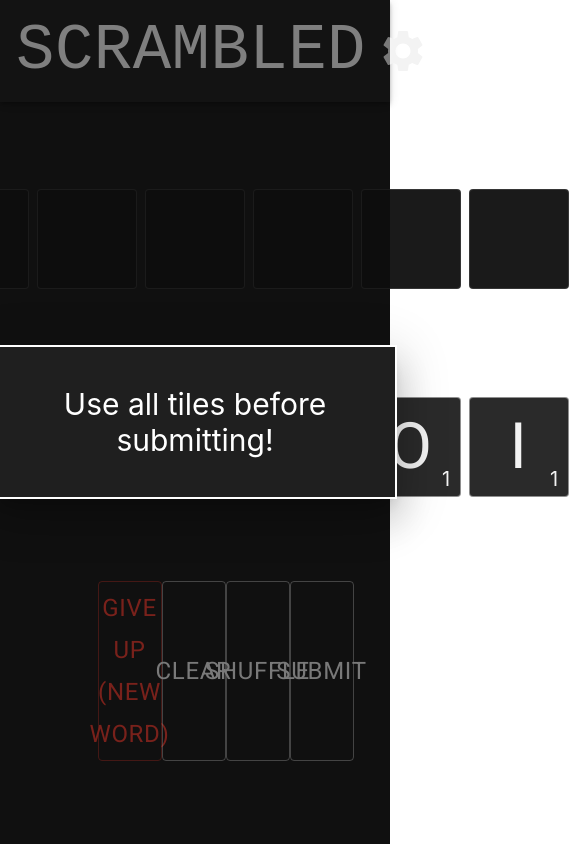
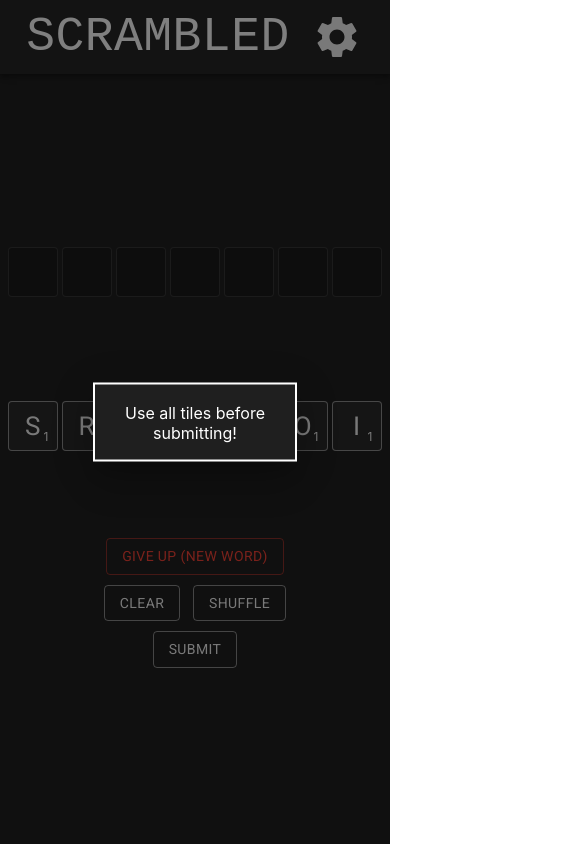
Before and after one commit to craneppeakare/scrambled, a React (Create React App) app: page / in a window 390 px wide. Both pictures are taken after a click on the button "SUBMIT". Shown: the whole page, 573 px wide, since content can reach past the window. Built offline with nearby package versions, Linux system fonts and the light colour scheme.

Commit message:
added responsive ui for mobile screens, its not pretty

```diff
--- a/src/Components/ButtonControls.tsx
+++ b/src/Components/ButtonControls.tsx
@@ -1,11 +1,22 @@
-import { Button } from "@mui/material";
+import { Button, useMediaQuery } from "@mui/material";
 import ModalButton from "./ModalButton";
 import SubmitModalButton from "./SubmitModalButton";
 import CSS from "csstype";
 import { shuffleRack } from "./Rack";
 
 const styles: CSS.Properties = {
+  fontSize: "24px",
+  margin: "5px",
+};
+
+const mobileStyles: CSS.Properties = {
+  fontSize: "14px",
+  margin: "5px",
+};
+
+const rowStyles: CSS.Properties = {
   display: "flex",
+  flexWrap: "wrap",
   width: "100%",
   justifyContent: "space-around",
 };
@@ -38,9 +49,10 @@ export default function ButtonControls({
     setRackState(newRack);
     setSelectionState([null, null, null, null, null, null, null]);
   }
+  const isMobile = useMediaQuery("(max-width:800px)");
 
   return (
-    <div style={styles}>
+    <div style={rowStyles}>
       <ModalButton
         modalText={"The answer(s): " + answerKeyState.join(", ")}
         closeEffect={() => getNewWord()}
@@ -51,14 +63,14 @@ export default function ButtonControls({
       </ModalButton>
       <Button
         variant="outlined"
-        style={{ fontSize: "24px" }}
+        style={isMobile ? mobileStyles : styles}
         onClick={clearSelection}
       >
         Clear
       </Button>
       <Button
         variant="outlined"
-        style={{ fontSize: "24px" }}
+        style={isMobile ? mobileStyles : styles}
         onClick={() => setRackState(shuffleRack(rackState))}
       >
         Shuffle
--- a/src/Components/ModalButton.tsx
+++ b/src/Components/ModalButton.tsx
@@ -2,7 +2,17 @@ import { PropsWithChildren, useState } from "react";
 import CSS from "csstype";
 import Button from "@mui/material/Button";
 import Modal from "@mui/material/Modal";
-import { Box } from "@mui/material";
+import { Box, useMediaQuery } from "@mui/material";
+
+const styles: CSS.Properties = {
+  fontSize: "24px",
+  margin: "5px",
+};
+
+const mobileStyles: CSS.Properties = {
+  fontSize: "14px",
+  margin: "5px",
+};
 
 const modalStyles: CSS.Properties = {
   position: "absolute" as "absolute",
@@ -25,6 +35,27 @@ const modalStyles: CSS.Properties = {
   fontSize: "30px",
 };
 
+const mobileModalStyles: CSS.Properties = {
+  position: "absolute" as "absolute",
+  top: "50%",
+  left: "50%",
+  transform: "translate(-50%, -50%)",
+  height: "75px",
+  width: "200px",
+  backgroundColor: "#1f1f1f",
+  border: "solid",
+  borderWidth: "2px",
+  borderColor: "white",
+  boxShadow: "24",
+
+  display: "flex",
+  alignItems: "center",
+  justifyContent: "center",
+  textAlign: "center",
+  color: "white",
+  fontSize: "16px",
+};
+
 interface ModalButtonProps extends PropsWithChildren<any> {
   modalText: string;
   closeEffect?: () => any;
@@ -40,13 +71,14 @@ export default function ModalButton({
   children,
 }: ModalButtonProps) {
   const [modalOpen, setModalOpen] = useState(false);
+  const isMobile = useMediaQuery("(max-width:800px)");
   return (
     <>
       <Button
         variant="outlined"
         aria-label={ariaLabel}
         color={color}
-        style={{ fontSize: "24px" }}
+        style={isMobile ? mobileStyles : styles}
         onClick={() => setModalOpen(true)}
       >
         {children}
@@ -59,7 +91,7 @@ export default function ModalButton({
         }}
         aria-labelledby={ariaLabel}
       >
-        <Box sx={modalStyles}>{modalText}</Box>
+        <Box sx={isMobile ? mobileModalStyles : modalStyles}>{modalText}</Box>
       </Modal>
     </>
   );
--- a/src/Components/NavBar.tsx
+++ b/src/Components/NavBar.tsx
@@ -6,7 +6,7 @@ const titleStyles: CSS.Properties = {
   flexGrow: 1,
   color: "white",
   fontFamily: "Monospace",
-  fontSize: "64px",
+  fontSize: "48px",
   textAlign: "center",
   margin: "0px",
 };
@@ -19,7 +19,7 @@ export default function NavBar({ rerender }: NavBarProps) {
   return (
     <AppBar position="sticky" color="secondary" enableColorOnDark>
       <Toolbar>
-        <Typography variant="h6" component="div" sx={titleStyles}>
+        <Typography component="div" sx={titleStyles}>
           SCRAMBLED
         </Typography>
 
--- a/src/Components/SettingsIconButton.tsx
+++ b/src/Components/SettingsIconButton.tsx
@@ -11,13 +11,12 @@ import {
   Typography,
   Divider,
   Slider,
+  useMediaQuery,
 } from "@mui/material";
 import CSS from "csstype";
 import SettingsIcon from "@mui/icons-material/Settings";
 import { useContext, useState } from "react";
 import { ConfigContext } from "./ConfigContext/ConfigContext";
-
-const styles: CSS.Properties = {};
 
 const modalStyles: CSS.Properties = {
   position: "absolute" as "absolute",
@@ -41,6 +40,28 @@ const modalStyles: CSS.Properties = {
   fontSize: "30px",
 };
 
+const mobileModalStyles: CSS.Properties = {
+  position: "absolute" as "absolute",
+  top: "50%",
+  left: "50%",
+  transform: "translate(-50%, -50%)",
+  height: "650px",
+  width: "350px",
+  backgroundColor: "#222222",
+  border: "solid",
+  borderWidth: "2px",
+  borderColor: "white",
+  boxShadow: "24",
+
+  padding: "20px 20px",
+  display: "flex",
+  flexDirection: "column",
+  justifyContent: "left",
+  textAlign: "left",
+  color: "white",
+  fontSize: "18px",
+};
+
 const labelStyles: CSS.Properties = {
   fontSize: "24px",
   fontWeight: "bold",
@@ -57,6 +78,7 @@ export default function SettingsIconButton({
   const [refreshModal, setRefreshModal] = useState(false);
   const [modalOpen, setModalOpen] = useState(false);
   const { configs, addConfig } = useContext(ConfigContext);
+  const isMobile = useMediaQuery("(max-width:800px)");
 
   return (
     <>
@@ -78,8 +100,8 @@ export default function SettingsIconButton({
         }}
         aria-labelledby={"some-label"}
       >
-        <Box sx={modalStyles}>
-          <Typography variant="h3" align="center" padding="10px">
+        <Box sx={isMobile ? mobileModalStyles : modalStyles}>
+          <Typography variant="h4" align="center" padding="5px">
             Settings
           </Typography>
           <Divider />
--- a/src/Components/SubmitModalButton.tsx
+++ b/src/Components/SubmitModalButton.tsx
@@ -2,10 +2,16 @@ import { PropsWithChildren, useState } from "react";
 import CSS from "csstype";
 import Button from "@mui/material/Button";
 import Modal from "@mui/material/Modal";
-import { Box } from "@mui/material";
+import { Box, useMediaQuery } from "@mui/material";
 
 const styles: CSS.Properties = {
   fontSize: "24px",
+  margin: "5px",
+};
+
+const mobileStyles: CSS.Properties = {
+  fontSize: "14px",
+  margin: "5px",
 };
 
 const modalStyles: CSS.Properties = {
@@ -29,6 +35,27 @@ const modalStyles: CSS.Properties = {
   fontSize: "30px",
 };
 
+const mobileModalStyles: CSS.Properties = {
+  position: "absolute" as "absolute",
+  top: "50%",
+  left: "50%",
+  transform: "translate(-50%, -50%)",
+  height: "75px",
+  width: "200px",
+  backgroundColor: "#1f1f1f",
+  border: "solid",
+  borderWidth: "2px",
+  borderColor: "white",
+  boxShadow: "24",
+
+  display: "flex",
+  alignItems: "center",
+  justifyContent: "center",
+  textAlign: "center",
+  color: "white",
+  fontSize: "16px",
+};
+
 interface SubmitModalButtonProps extends PropsWithChildren<any> {
   submission: (string | null)[];
   answerkey: string[];
@@ -50,6 +77,7 @@ export default function SubmitModalButton({
   const [winModalOpen, setWinModalOpen] = useState(false);
   const [invalidModalOpen, setInvalidModalOpen] = useState(false);
   const [useTilesModalOpen, setUseTilesModalOpen] = useState(false);
+  const isMobile = useMediaQuery("(max-width:800px)");
 
   function submitSelection() {
     if (submission.some((c) => c == null)) {
@@ -71,7 +99,7 @@ export default function SubmitModalButton({
         variant="outlined"
         aria-label={ariaLabel}
         color={color}
-        style={styles}
+        style={isMobile ? mobileStyles : styles}
         onClick={submitSelection}
       >
         {children}
@@ -84,21 +112,27 @@ export default function SubmitModalButton({
         }}
         aria-labelledby="submit-selection"
       >
-        <Box sx={modalStyles}>Yay you found the bingo!</Box>
+        <Box sx={isMobile ? mobileModalStyles : modalStyles}>
+          Yay you found the bingo!
+        </Box>
       </Modal>
       <Modal
         open={invalidModalOpen}
         onClose={() => setInvalidModalOpen(false)}
         aria-labelledby="submit-selection"
       >
-        <Box sx={modalStyles}>Invalid word! Try again</Box>
+        <Box sx={isMobile ? mobileModalStyles : modalStyles}>
+          Invalid word! Try again
+        </Box>
       </Modal>
       <Modal
         open={useTilesModalOpen}
         onClose={() => setUseTilesModalOpen(false)}
         aria-labelledby="submit-selection"
       >
-        <Box sx={modalStyles}>Use all tiles before submitting!</Box>
+        <Box sx={isMobile ? mobileModalStyles : modalStyles}>
+          Use all tiles before submitting!
+        </Box>
       </Modal>
     </>
   );
--- a/src/Components/Tile.tsx
+++ b/src/Components/Tile.tsx
@@ -1,5 +1,5 @@
-import { Button, useTheme } from "@mui/material";
-import { PropsWithChildren, useContext } from "react";
+import { Button, useMediaQuery, useTheme } from "@mui/material";
+import { useContext } from "react";
 import CSS from "csstype";
 import { TilePointValue } from "../Utilities/Constants";
 import { ConfigContext } from "./ConfigContext";
@@ -14,18 +14,30 @@ const ButtonStyles: CSS.Properties = {
   fontFamily: "Roboto",
 };
 
+const mobileButtonStyles: CSS.Properties = {
+  maxHeight: "50px",
+  maxWidth: "50px",
+  minHeight: "50px",
+  minWidth: "50px",
+  padding: "2px",
+  margin: "2px",
+  backgroundColor: "#2a2a2a",
+  fontSize: "26px",
+  fontFamily: "Roboto",
+};
+
 const scoreStyles: CSS.Properties = {
   position: "absolute",
   right: "0px",
   bottom: "0px",
-  width: "30px",
-  height: "30px",
+  width: "20px",
+  height: "20px",
 
   margin: "4px",
   textAlign: "center",
   pointerEvents: "none",
   zIndex: "2",
-  fontSize: "20px",
+  fontSize: "12px",
 };
 
 interface TileProps {
@@ -38,6 +50,7 @@ export default function Tile({ onClick, highlight, letter = null }: TileProps) {
   const { configs } = useContext(ConfigContext);
   const themes = useTheme();
   const score = letter != null ? TilePointValue[letter] : "";
+  const isMobile = useMediaQuery("(max-width:800px)");
 
   return (
     <div style={{ position: "relative", color: themes.palette.primary.main }}>
@@ -48,7 +61,7 @@ export default function Tile({ onClick, highlight, letter = null }: TileProps) {
             color={highlight}
             aria-label={letter + "-tile-" + score + "-points"}
             onClick={() => onClick(letter)}
-            style={ButtonStyles}
+            sx={isMobile ? mobileButtonStyles : ButtonStyles}
             variant="outlined"
           >
             {letter}
@@ -62,7 +75,10 @@ export default function Tile({ onClick, highlight, letter = null }: TileProps) {
       ) : (
         <Button
           className="tile"
-          style={{ ...ButtonStyles, backgroundColor: "#1a1a1a" }}
+          sx={{
+            ...(isMobile ? mobileButtonStyles : ButtonStyles),
+            backgroundColor: "#1a1a1a",
+          }}
           variant="outlined"
           disabled
         />
```
